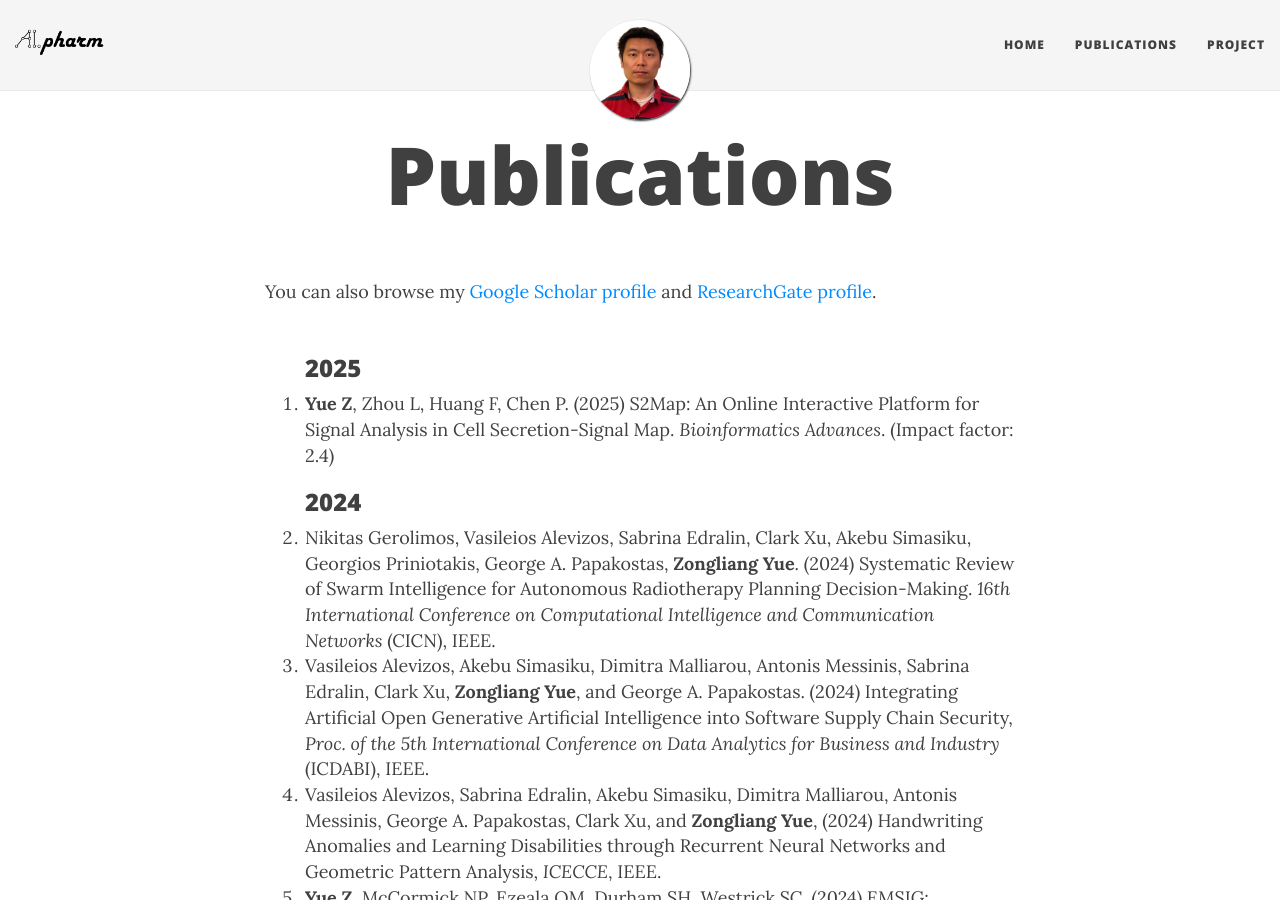
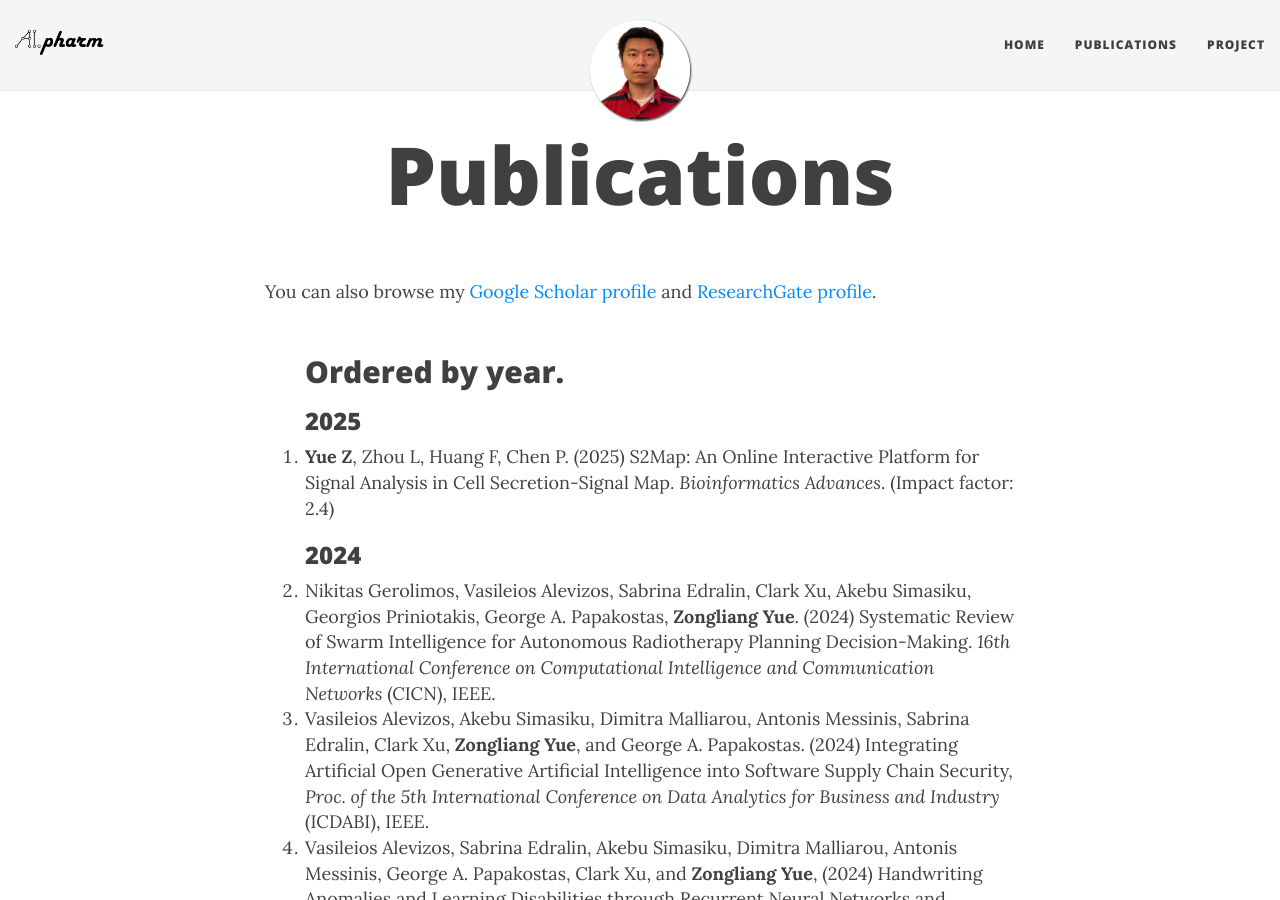
Before and after one commit to zongyue1010/zongyue1010.github.io, a Jekyll site: the page built from publications.md, in a window 1280 px wide and 900 px high. Built offline with Jekyll 4.4.1, drawn with Linux system fonts in a browser that asks for light colours; nearby versions of some CDN libraries.

Commit message:
'update'

```diff
--- a/publications.md
+++ b/publications.md
@@ -13,6 +13,9 @@ and <a href="https://www.researchgate.net/profile/Zongliang-Yue/research" target
     <div class="media-body">
 		<p class="media-heading">
 		<ul class = 'd'>
+		<h2>
+			Ordered by year.
+		</h2>
 		<h3>
 			<a name='2025'></a> 2025
 		</h3>
```
